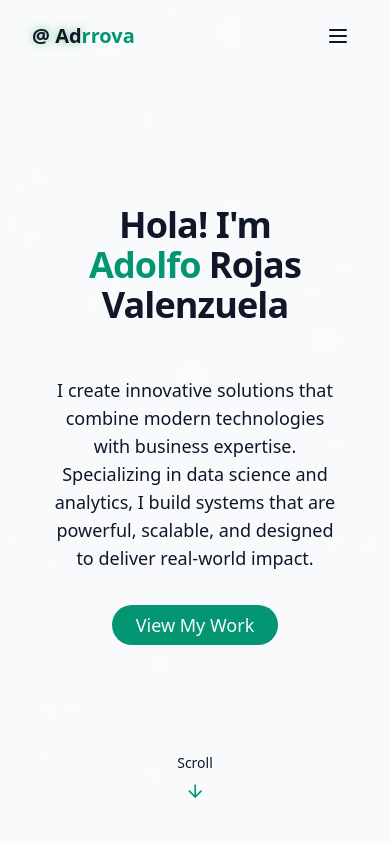
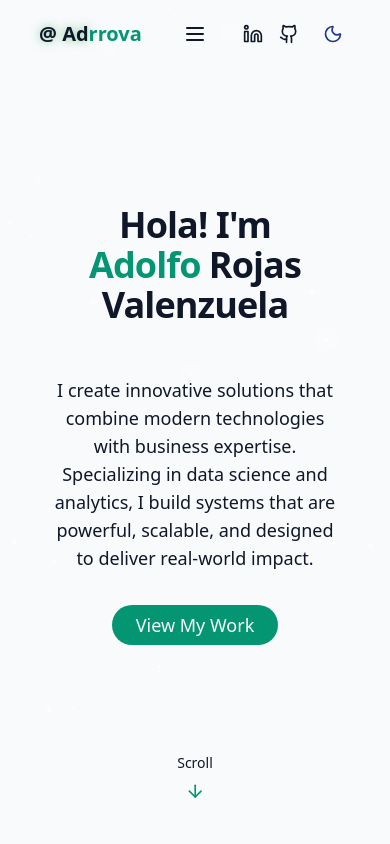
Before and after one commit to AdolfoRV/adolforv.github.io, a React (Vite) app: page / in a window 390 px wide. Shown: the top 844 px of the page. Built offline with nearby package versions, Linux system fonts and the light colour scheme.

Commit message:
refactor(Navbar, Footer): consolidate imports and enhance layout responsiveness

```diff
--- a/src/components/Footer.jsx
+++ b/src/components/Footer.jsx
@@ -1,11 +1,8 @@
-import { ArrowUp } from "lucide-react";
-import { ThemeToggle } from "./ThemeToggle";
-import { Linkedin, Github, Instagram } from "lucide-react";
-import { Mail } from "lucide-react";
+import { ArrowUp, Linkedin, Github, Instagram, Mail } from "lucide-react";
 
 export const Footer = () => {
   return (
-    <footer className="z-50 py-4 px-7 bg-card relative border-t border-border mt-10 pt-5 flex flex-wrap justify-between items-center">
+    <footer className="z-50 py-4 px-[10%] bg-card relative border-t border-border mt-10 pt-5 flex flex-wrap justify-between items-center">
       <div className="flex items-center gap-4">
         <a
           href="https://www.linkedin.com/in/adolfo-rv"
@@ -36,7 +33,6 @@ export const Footer = () => {
         </a>
       </div>
       <div className="flex items-center gap-5">
-        <ThemeToggle />
         <a
           href="#presentation"
           className="p-2 rounded-full bg-primary/10 hover:bg-primary/20 text-primary transition-colors"
--- a/src/components/Navbar.jsx
+++ b/src/components/Navbar.jsx
@@ -1,49 +1,49 @@
 import { cn } from "@/lib/utils";
-import { Menu, X } from "lucide-react";
+import { Menu, X, Linkedin, Github } from "lucide-react";
+import { ThemeToggle } from "./ThemeToggle";
 import { useEffect, useState } from "react";
 import { Link } from "react-router-dom";
 
-export const Navbar = ({ items }) => {
-  const [isScrolled, setIsScrolled] = useState(false);
-  const [isMenuOpen, setIsMenuOpen] = useState(false);
+const NavItem = ({ item, className, onClick }) => {
+  const baseClass = cn(
+    "text-foreground/80 hover:text-primary hover:scale-110 transition-colors duration-300",
+    className
+  );
 
-  const renderNavItem = (item, { customStyling, onClick } = {}) => {
-    const className = cn(
-      "text-foreground/80 hover:text-primary hover:scale-110 transition-colors duration-300",
-      customStyling
-    );
+  const content = item.title;
 
   if (item.link) {
     return (
-        <Link
-          key={item.title}
-          to={item.link}
-          className={className}
-          onClick={onClick}
-        >
-          {item.title}
+      <Link to={item.link} className={baseClass} onClick={onClick}>
+        {content}
       </Link>
     );
   }
 
   return (
     <a
-        key={item.title}
       href={item.href}
-        className={className}
+      className={baseClass}
       onClick={onClick}
       {...(item.external && { target: "_blank", rel: "noopener noreferrer" })}
     >
-        {item.title}
+      {content}
     </a>
   );
 };
+
+export const Navbar = ({ items }) => {
+  const [isScrolled, setIsScrolled] = useState(false);
+  const [isMenuOpen, setIsMenuOpen] = useState(false);
 
   useEffect(() => {
     const handleScroll = () => setIsScrolled(window.scrollY > 12);
     window.addEventListener("scroll", handleScroll);
     return () => window.removeEventListener("scroll", handleScroll);
   }, []);
+
+  const toggleMenu = () => setIsMenuOpen((prev) => !prev);
+  const closeMenu = () => setIsMenuOpen(false);
 
   return (
     <nav
@@ -54,41 +54,70 @@ export const Navbar = ({ items }) => {
           : "sm:py-5 py-4"
       )}
     >
-      <div className="container flex items-center justify-between">
+      <div className="container px-[10%] flex items-center justify-between">
+        {/* Logo */}
         <Link
-          className="text-xl font-bold text-primary flex items-center"
+          className="text-xl font-bold text-primary flex items-center hover:scale-110 transition-transform"
           to="/"
         >
-          <span className="hover:scale-110 relative z-10">
           <span className="text-glow text-foreground">@ Ad</span>rrova
-          </span>
         </Link>
 
+        {/* Desktop Nav */}
         <div className="hidden md:flex space-x-8">
-          {items.map((item) => renderNavItem(item))}
+          {items.map((item) => (
+            <NavItem key={item.title} item={item} />
+          ))}
         </div>
 
+        {/* Extras */}
+        <div className="flex items-center gap-4">
+          <a
+            className="hover:scale-110"
+            href="https://www.linkedin.com/in/adolfo-rv"
+            target="_blank"
+            rel="noopener noreferrer"
+            aria-label="LinkedIn"
+          >
+            <Linkedin size={20} />
+          </a>
+          <a
+            className="hover:scale-110"
+            href="https://github.com/AdolfoRV"
+            target="_blank"
+            rel="noopener noreferrer"
+            aria-label="GitHub"
+          >
+            <Github size={20} />
+          </a>
+          <ThemeToggle size={20}/>
+        </div>
+
+        {/* Mobile menu */}
         <button
           onClick={() => setIsMenuOpen((prev) => !prev)}
-          className="md:hidden p-2 text-foreground z-50"
+          className="md:hidden text-foreground z-50 fixed left-1/2 -translate-x-1/2"
           aria-label={isMenuOpen ? "Close Menu" : "Open Menu"}
         >
           {isMenuOpen ? <X size={24} /> : <Menu size={24} />}
         </button>
-
         <div
           className={cn(
-            "fixed inset-0 bg-background/95 backdrop-blur-md z-40 flex flex-col items-center justify-center h-screen",
-            "transition-all duration-300 md:hidden",
+            "fixed inset-0 bg-background/95 backdrop-blur-md flex flex-col items-center justify-center h-screen",
+            "transition-all duration-300 lg:hidden",
             isMenuOpen
               ? "opacity-100 pointer-events-auto"
               : "opacity-0 pointer-events-none"
           )}
         >
           <div className="flex flex-col space-y-8 text-xl">
-            {items.map((item) =>
-              renderNavItem(item, { onClick: () => setIsMenuOpen(false) })
-            )}
+            {items.map((item) => (
+            <NavItem
+              key={item.title}
+              item={item}
+              onClick={closeMenu}
+            />
+            ))}
           </div>
         </div>
       </div>
```
Lines whose indentation alone changed are shown as unchanged.
